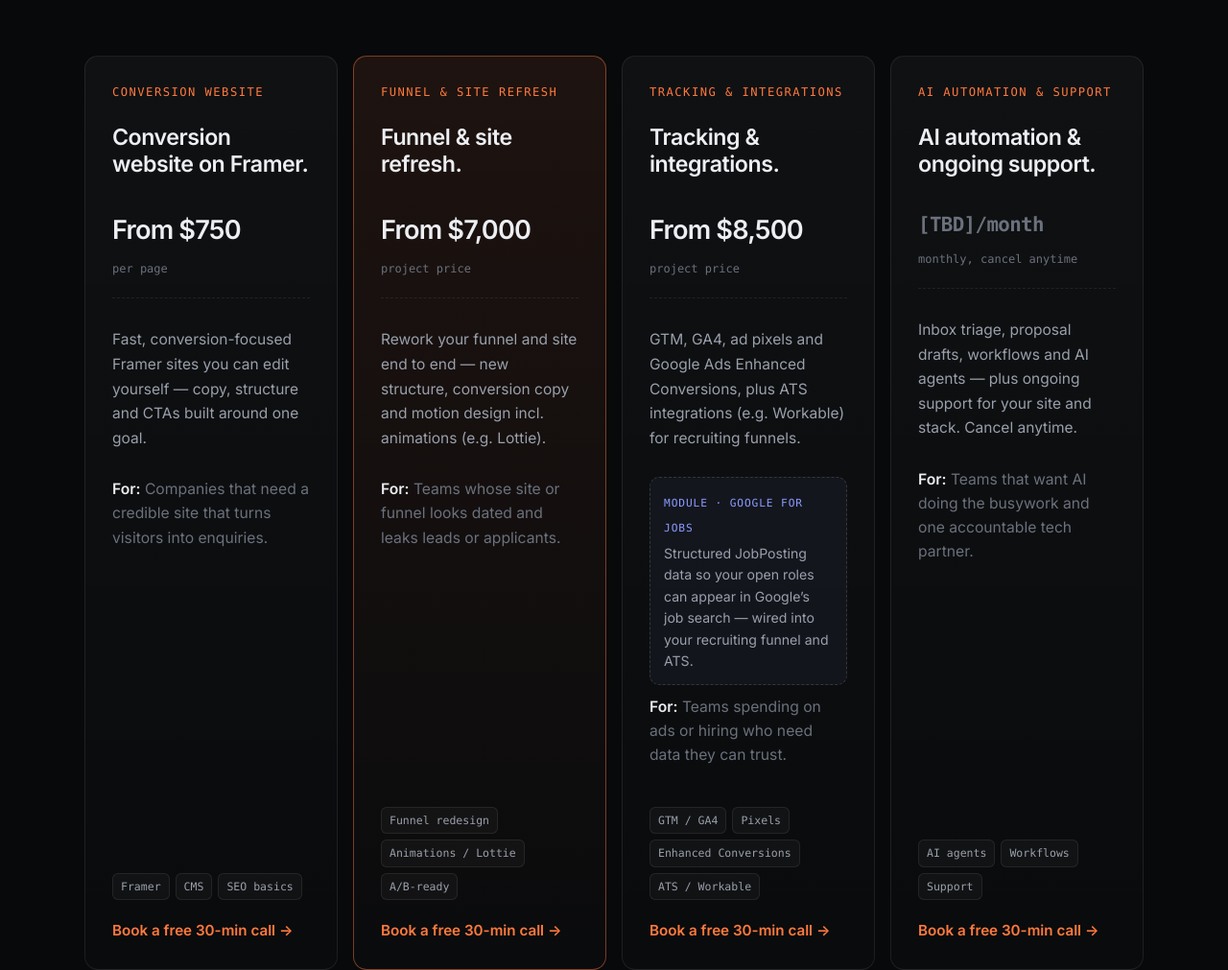
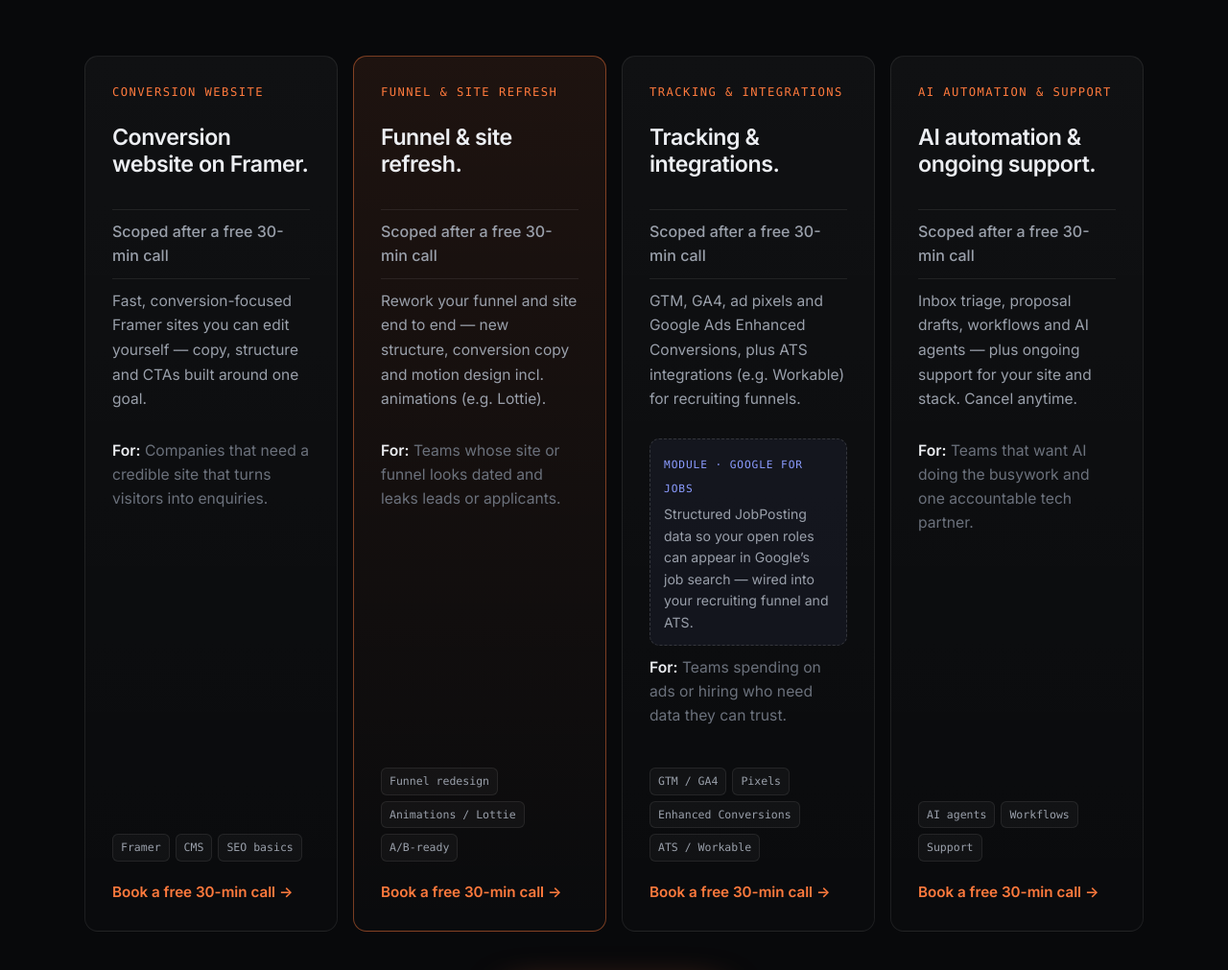
Before and after one commit to jandcode/Homepage, a plain HTML site: page en/index.html in a window 1280 px wide. Shown: the part 1216-2227 px from the top of the page at 96% size. Drawn offline with Linux system fonts and the light colour scheme.

Commit message:
Pricing: hide per-package prices; switchable ?price=none (default, scoped after call) | ?price=anchor (Projects from $750, pending approval)

```diff
--- a/en/index.html
+++ b/en/index.html
@@ -158,13 +158,13 @@
                 <span class="kicker">Services</span>
                 <h2 class="section-headline">Four packages. One accountable studio.</h2>
             </div>
-            <div class="offers-grid offers-4">
+            <!-- Pricing display is switchable via ?price=none (default) | ?price=anchor. TODO: anchor line "Projects from $750" pending Jan approval; currency to confirm by Jan. Per-package prices intentionally not shown. -->
+            <p class="price-anchor" data-price-anchor hidden>Projects from $750</p>
+            <div class="offers-grid offers-4" data-price-mode="none">
                 <article class="offer-card">
                     <span class="offer-kicker">Conversion website</span>
                     <h3>Conversion website on Framer.</h3>
-                    <!-- TODO Jan: currency to confirm by Jan -->
-                    <div class="offer-price">From $750</div>
-                    <div class="offer-price-note">per page</div>
+                    <div class="offer-price offer-scoped">Scoped after a free 30-min call</div>
                     <p class="offer-desc">Fast, conversion-focused Framer sites you can edit yourself — copy, structure and CTAs built around one goal.</p>
                     <p class="offer-for"><strong>For:</strong> Companies that need a credible site that turns visitors into enquiries.</p>
                     <div class="work-tags"><span>Framer</span><span>CMS</span><span>SEO basics</span></div>
@@ -173,9 +173,7 @@
                 <article class="offer-card offer-featured">
                     <span class="offer-kicker">Funnel &amp; site refresh</span>
                     <h3>Funnel &amp; site refresh.</h3>
-                    <!-- TODO Jan: currency to confirm by Jan -->
-                    <div class="offer-price">From $7,000</div>
-                    <div class="offer-price-note">project price</div>
+                    <div class="offer-price offer-scoped">Scoped after a free 30-min call</div>
                     <p class="offer-desc">Rework your funnel and site end to end — new structure, conversion copy and motion design incl. animations (e.g. Lottie).</p>
                     <p class="offer-for"><strong>For:</strong> Teams whose site or funnel looks dated and leaks leads or applicants.</p>
                     <div class="work-tags"><span>Funnel redesign</span><span>Animations / Lottie</span><span>A/B-ready</span></div>
@@ -184,9 +182,7 @@
                 <article class="offer-card">
                     <span class="offer-kicker">Tracking &amp; integrations</span>
                     <h3>Tracking &amp; integrations.</h3>
-                    <!-- TODO Jan: currency to confirm by Jan -->
-                    <div class="offer-price">From $8,500</div>
-                    <div class="offer-price-note">project price</div>
+                    <div class="offer-price offer-scoped">Scoped after a free 30-min call</div>
                     <p class="offer-desc">GTM, GA4, ad pixels and Google Ads Enhanced Conversions, plus ATS integrations (e.g. Workable) for recruiting funnels.</p><div class="offer-module"><span class="offer-module-k">Module · Google for Jobs</span><p>Structured JobPosting data so your open roles can appear in Google’s job search — wired into your recruiting funnel and ATS.</p></div>
                     <p class="offer-for"><strong>For:</strong> Teams spending on ads or hiring who need data they can trust.</p>
                     <div class="work-tags"><span>GTM / GA4</span><span>Pixels</span><span>Enhanced Conversions</span><span>ATS / Workable</span></div>
@@ -195,9 +191,7 @@
                 <article class="offer-card">
                     <span class="offer-kicker">AI automation &amp; support</span>
                     <h3>AI automation &amp; ongoing support.</h3>
-                    <!-- TODO Jan: currency to confirm by Jan --> <!-- TODO Jan: monthly price for AI automation & support -->
-                    <div class="offer-price price-tbd">[TBD]/month</div>
-                    <div class="offer-price-note">monthly, cancel anytime</div>
+                    <div class="offer-price offer-scoped">Scoped after a free 30-min call</div>
                     <p class="offer-desc">Inbox triage, proposal drafts, workflows and AI agents — plus ongoing support for your site and stack. Cancel anytime.</p>
                     <p class="offer-for"><strong>For:</strong> Teams that want AI doing the busywork and one accountable tech partner.</p>
                     <div class="work-tags"><span>AI agents</span><span>Workflows</span><span>Support</span></div>
@@ -375,7 +369,7 @@
             <span class="kicker">FAQ</span>
             <h2 class="section-headline">Frequently asked questions</h2>
             <div class="faq-list">
-                <details class="faq-item"><summary>What does a project cost?</summary><p>Every project gets a fixed quote after the free 30-minute call, so you know the price before work starts. Tracking setups are quoted at a fixed price after a free short audit.</p></details>
+                <details class="faq-item"><summary>What does a project cost?</summary><p>Every project gets a fixed quote after the free 30-minute call, so you know the price before work starts.</p></details>
                 <details class="faq-item"><summary>Do you work across time zones?</summary><p>Yes. JDCODE is location-independent and has delivered projects for clients in Japan, Australia and Europe. We agree on overlap hours for calls; everything else runs asynchronously. Replies come in under 24 hours.</p></details>
                 <details class="faq-item"><summary>Who do I contract with?</summary><p>You contract with JDCODE LLC, a US limited liability company founded by Jan Dorbath. Scope, price and payment terms are set out in a written proposal before work starts.</p></details>
                 <details class="faq-item"><summary>How do you handle data privacy and GDPR?</summary><p>Tracking is set up consent-first (cookie banner and consent mode) and documented, so you can see exactly what is collected. Privacy requirements for your market are discussed in the intro call; I don’t provide legal advice.</p></details>
--- a/redesign.css
+++ b/redesign.css
@@ -324,3 +324,6 @@ footer p, footer a, .footer-links a, .cookie-reset-link { color: var(--text-dim)
 @media (max-width: 1100px) { .offers-grid.offers-4 { grid-template-columns: repeat(2, 1fr) !important; } }
 @media (max-width: 640px) { .offers-grid.offers-4 { grid-template-columns: 1fr !important; } }
 .offer-price { text-transform: none !important; }
+.offer-scoped { font-size: 1rem !important; font-family: var(--font-body) !important; font-weight: 500 !important; color: var(--text-muted) !important; letter-spacing: 0 !important; padding: 10px 0; border-top: 1px solid var(--border-soft); border-bottom: 1px solid var(--border-soft); }
+.price-anchor { text-align: center; margin: -10px 0 28px; font-family: var(--font-mono); color: var(--accent-glut); font-size: .95rem; }
+.price-anchor[hidden] { display: none; }
--- a/redesign.js
+++ b/redesign.js
@@ -67,3 +67,13 @@
         new IntersectionObserver(function (en) { sticky.classList.toggle('is-hidden', en[0].isIntersecting); }, { threshold: 0.1 }).observe(contact);
     }
 })();
+
+/* Pricing display switch: ?price=none (default) | ?price=anchor */
+(function () {
+    var mode = new URLSearchParams(location.search).get('price') === 'anchor' ? 'anchor' : 'none';
+    var a = document.querySelector('[data-price-anchor]'), g = document.querySelector('[data-price-mode]');
+    if (g) g.setAttribute('data-price-mode', mode);
+    if (a) a.hidden = mode !== 'anchor';
+    window.dataLayer = window.dataLayer || [];
+    window.dataLayer.push({ event: 'price_mode', price_mode: mode });
+})();
```
Also changed, not shown: index.html (+8 -14 lines).
